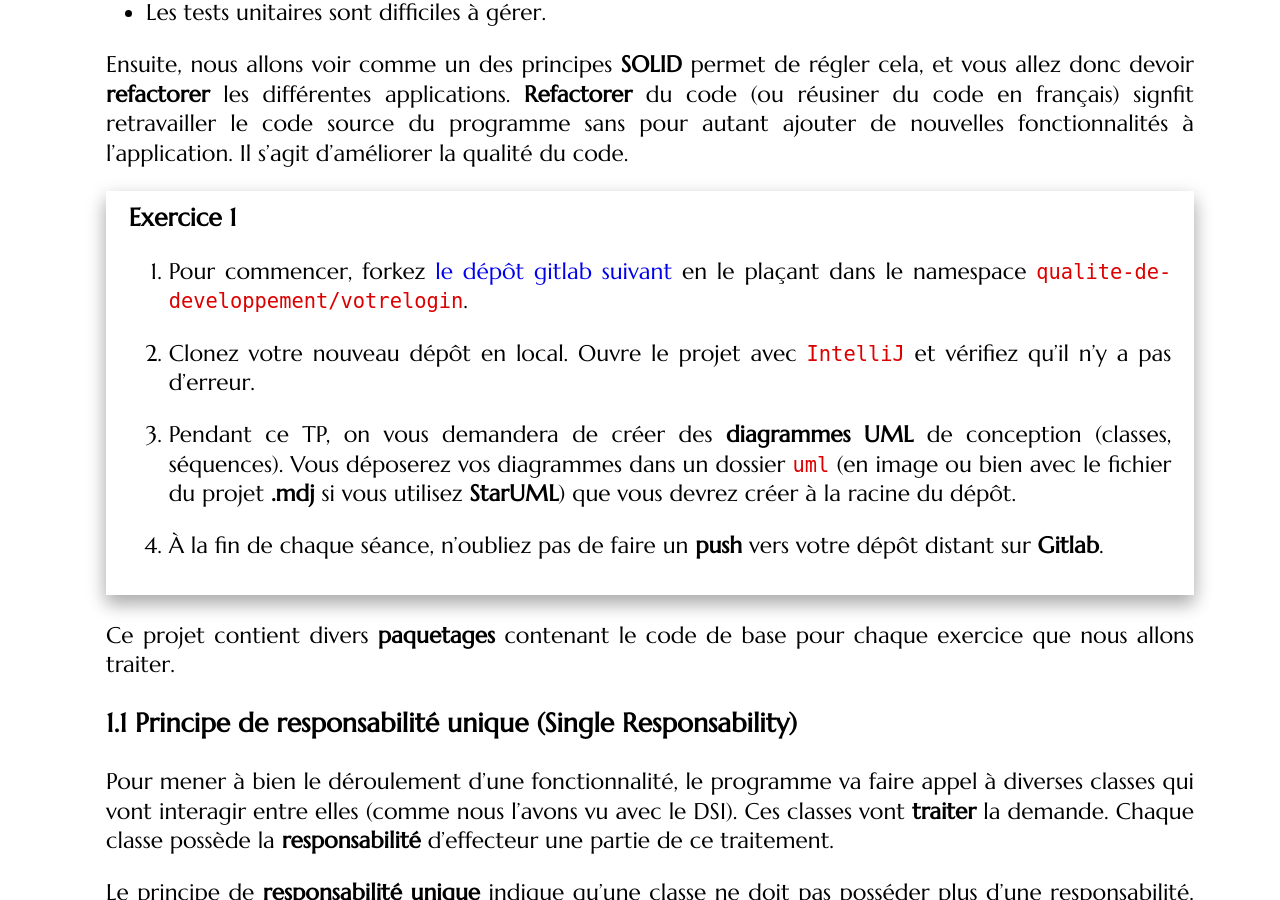
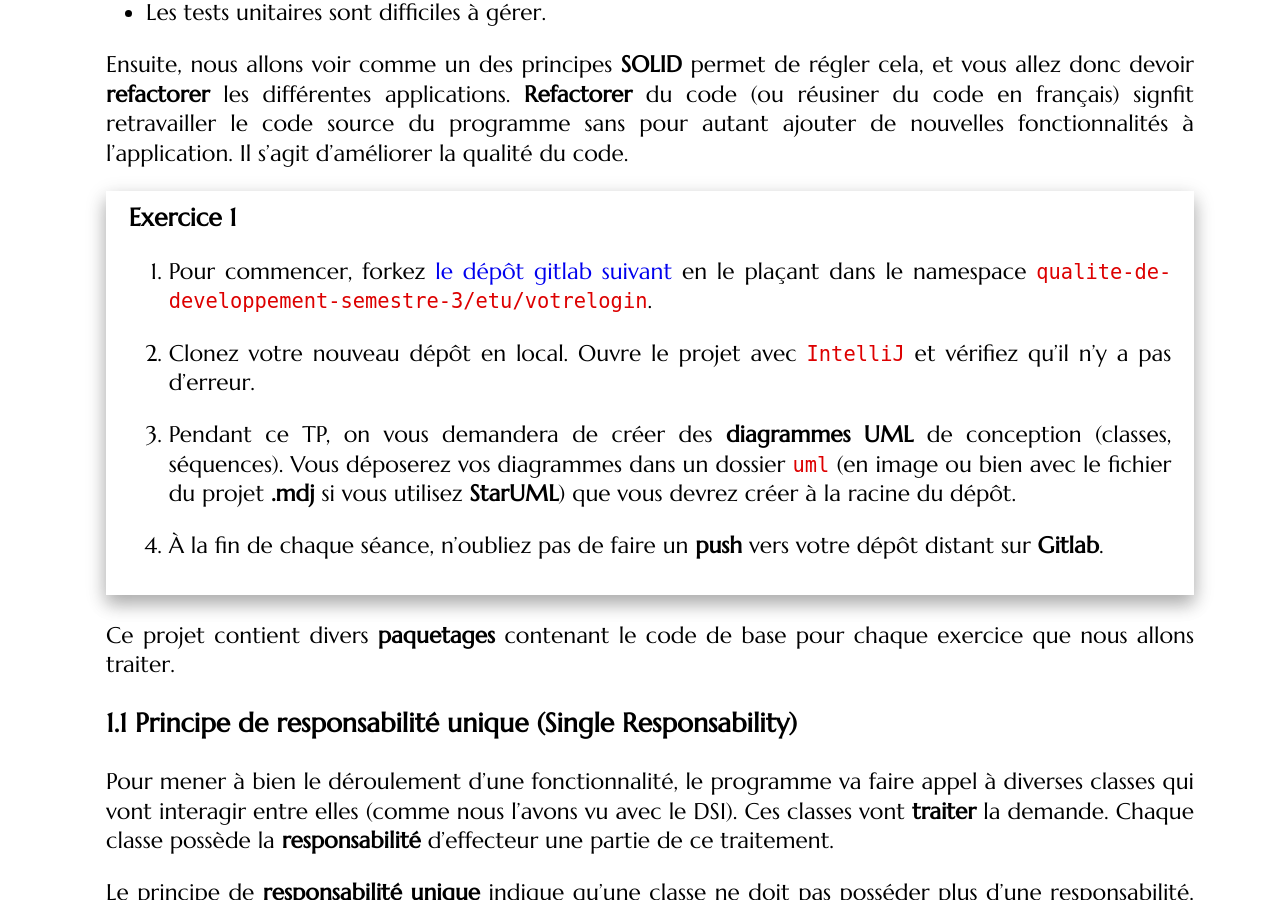
Before and after one commit to mgasquet/R304-QualiteDeveloppement, a Jekyll site: the page built from tutorials/tutorial3.md, in a window 1280 px wide and 900 px high, scrolled down 2473 px. Built offline with Jekyll 4.4.1, drawn with Linux system fonts in a browser that asks for light colours; some web fonts are replaced.

Commit message:
fix namespace tp3

```diff
--- a/tutorials/tutorial3.md
+++ b/tutorials/tutorial3.md
@@ -56,7 +56,7 @@ Ensuite, nous allons voir comme un des principes **SOLID** permet de régler cel
 
 <div class="exercise">
 
-1. Pour commencer, forkez [le dépôt gitlab suivant](https://gitlabinfo.iutmontp.univ-montp2.fr/qualite-de-developpement-semestre-3/tp3-etudiants) en le plaçant dans le namespace `qualite-de-developpement/votrelogin`.
+1. Pour commencer, forkez [le dépôt gitlab suivant](https://gitlabinfo.iutmontp.univ-montp2.fr/qualite-de-developpement-semestre-3/tp3-etudiants) en le plaçant dans le namespace `qualite-de-developpement-semestre-3/etu/votrelogin`.
 
 2. Clonez votre nouveau dépôt en local. Ouvre le projet avec `IntelliJ` et vérifiez qu'il n'y a pas d'erreur.
 
```
